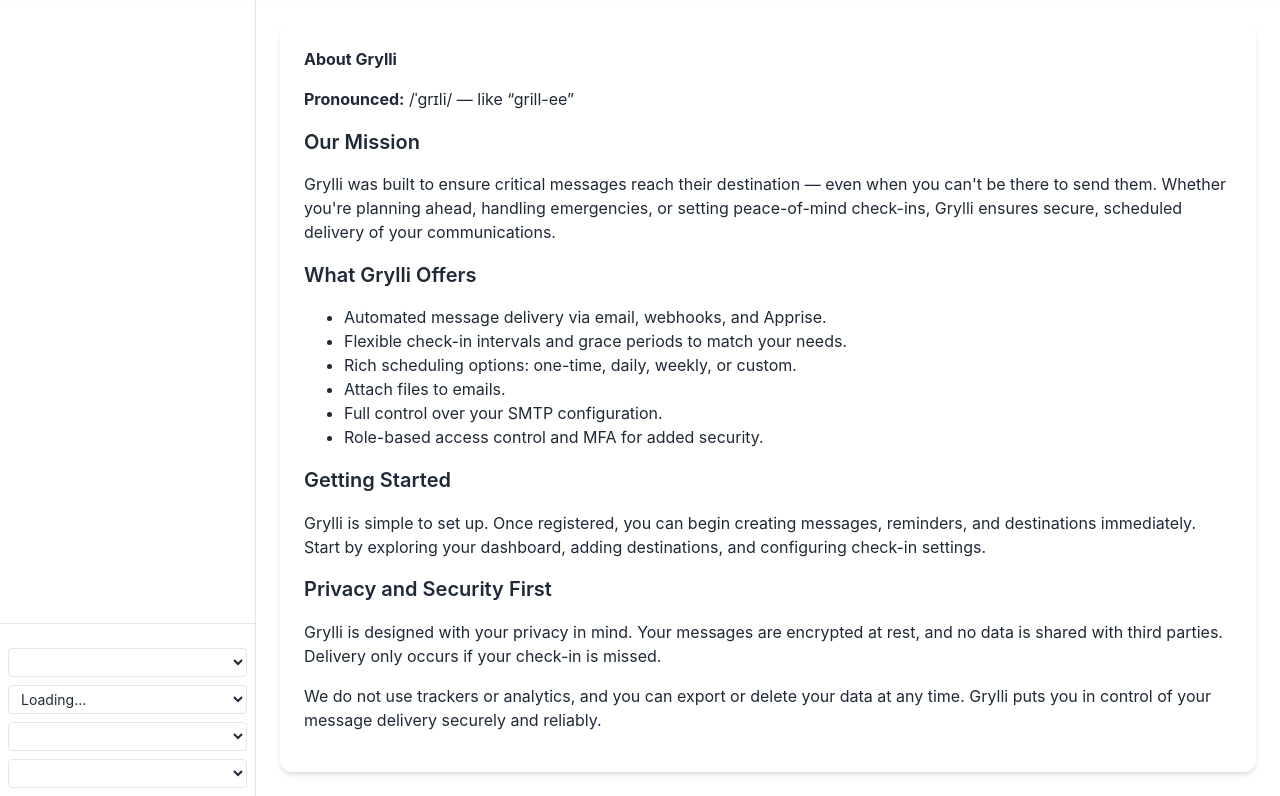
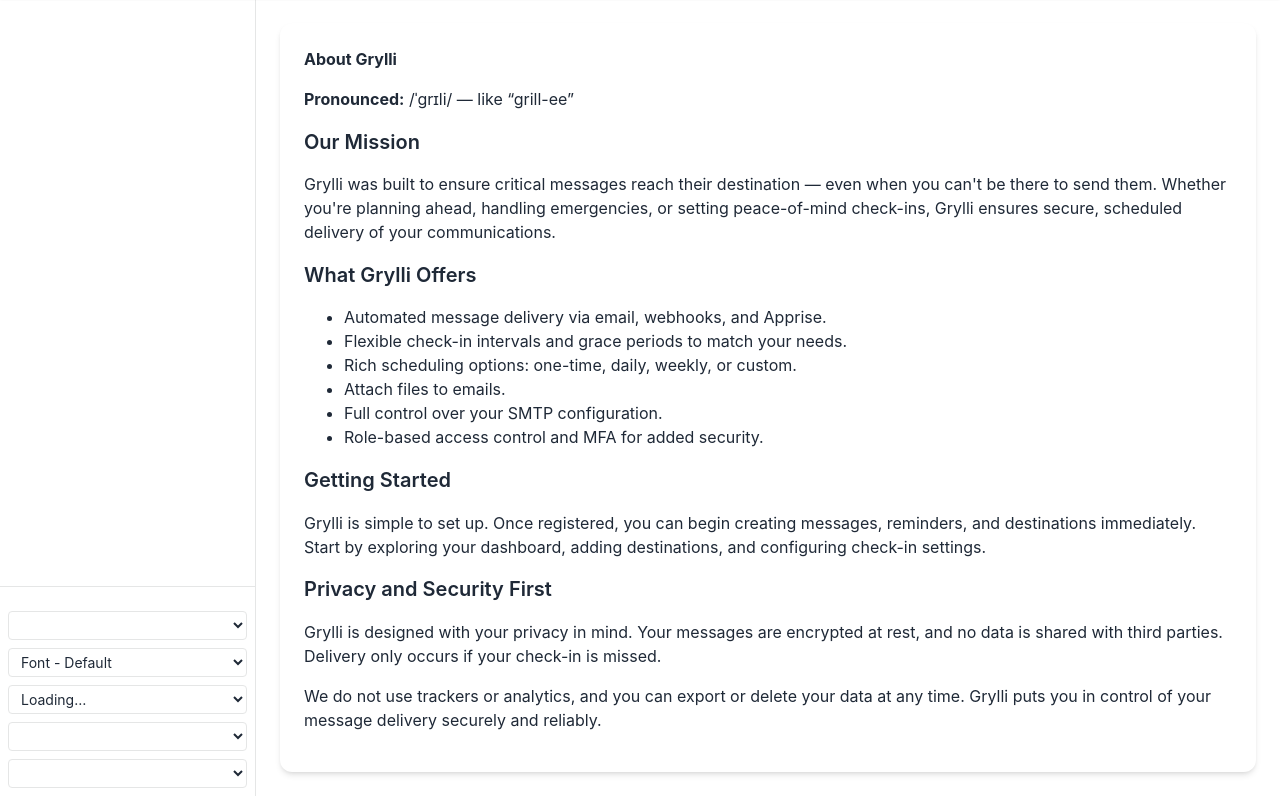
Before and after one commit to samcro1967/grylli, a Python web app: template app/templates/about_full.html in a window 1280 px wide. Shown: the part 65-861 px from the top of the page. Run offline with Jinja, Linux system fonts and the light colour scheme; the template is opened without the code that fills it, so the values that code supplies are empty; some libraries are stand-ins or nearby versions.

Commit message:
Added font size selector

```diff
--- a/app/static/js/application.js
+++ b/app/static/js/application.js
@@ -37,6 +37,7 @@
 import ActionTitleController from "./controllers/action_title_controller.js";
 import BackgroundController from "./controllers/background_controller.js";
 import FontController from "./controllers/font_controller.js"
+import FontSizeController from "./controllers/font_size_controller.js"
 
 const application = Application.start();
 application.register("sidebar", SidebarController);
@@ -75,5 +76,6 @@
 application.register("action-title", ActionTitleController);
 application.register("background", BackgroundController);
 application.register("font", FontController);
+application.register("font-size", FontSizeController);
 
 window.Stimulus = application;
--- a/app/templates/partials/sidebar/desktop_footer.html
+++ b/app/templates/partials/sidebar/desktop_footer.html
@@ -21,6 +21,20 @@
         {% for font in available_fonts %}
           <option value="{{ font.key }}">{{ font.label }}</option>
         {% endfor %}
+      </select>
+    </div>
+    <!-- Font Size Selector -->
+    <div data-controller="font-size" data-font-size-default-value="100">
+      <label for="font-size-select" class="sr-only">{{ _("Select font size") }}</label>
+      <select id="font-size-select"
+              data-action="change->font-size#update"
+              aria-label="{{ _('Select font size') }}"
+              class="w-full text-sm rounded bg-base-100 text-base-content border border-base-300 dark:border-base-700 px-2 py-1 focus:outline-none focus:ring-2 focus:ring-primary transition">
+        <option value="80">{{ _('Font - Extra Small') }}</option>
+        <option value="90">{{ _('Font - Small') }}</option>
+        <option value="100" selected>{{ _('Font - Default') }}</option>
+        <option value="120">{{ _('Font - Large') }}</option>
+        <option value="140">{{ _('Font - Extra Large') }}</option>
       </select>
     </div>
     <!-- Background Pattern Selector -->
```
Also changed, not shown: app/static/js/controllers/font_size_controller.js (added, +28 -0 lines), 1 other file.
